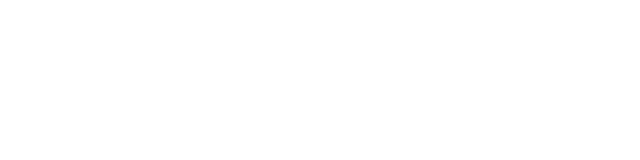
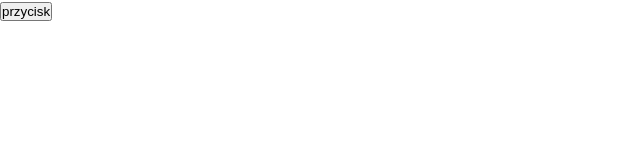
Before and after one commit to Pawello12/agnieszka_paradecka, a React (Create React App) app: page / in a window 1280 px wide. Shown: the top 160 px of the page, without its empty margins (0-640 px from the left). Built offline with nearby package versions, Linux system fonts and the light colour scheme.

Commit message:
Create Navigation and Button components

```diff
--- a/src/components/App.js
+++ b/src/components/App.js
@@ -1,11 +1,14 @@
 import React, {Component} from 'react';
 import '../styles/App.scss';
+import Navigation from './Navigation/Navigation';
 
 class App extends Component {
   render() {
     return(
       <>
-        <nav></nav>
+        <nav>
+          <Navigation/>
+        </nav>
         <header></header>
         <main></main>
         <footer></footer>
--- /dev/null
+++ b/src/components/Navigation/Button/Button.js
@@ -0,0 +1,9 @@
+import React from 'react';
+
+const Button = () => {
+    return(
+        <button>przycisk</button>
+    )
+}
+
+export default Button;
--- /dev/null
+++ b/src/components/Navigation/Navigation.js
@@ -0,0 +1,14 @@
+import React from 'react';
+import Button from './Button/Button';
+
+const buttons = ["start", "portfolio", "o mnie", "kontakt"];
+
+const Navigation = () => {
+    return(
+        <>
+            <Button/>
+        </>
+    )
+}
+
+export default Navigation;
```
